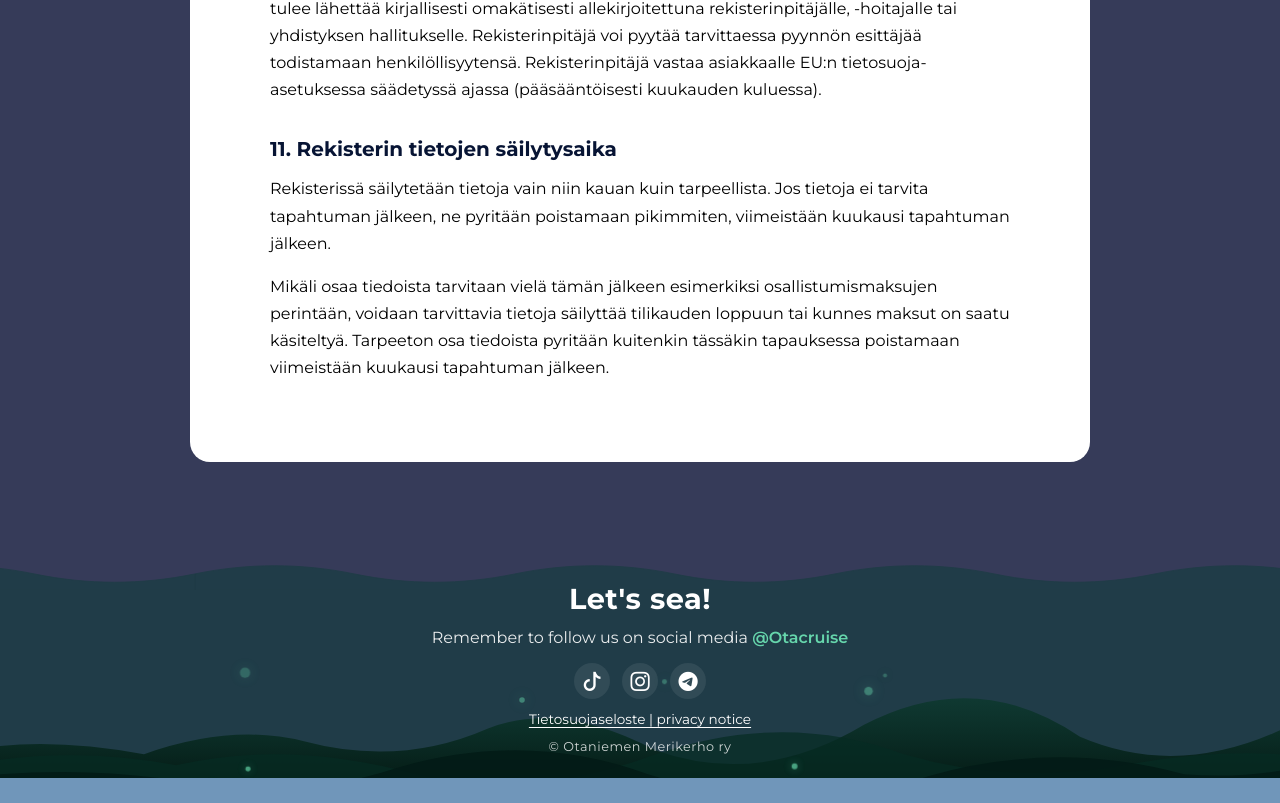
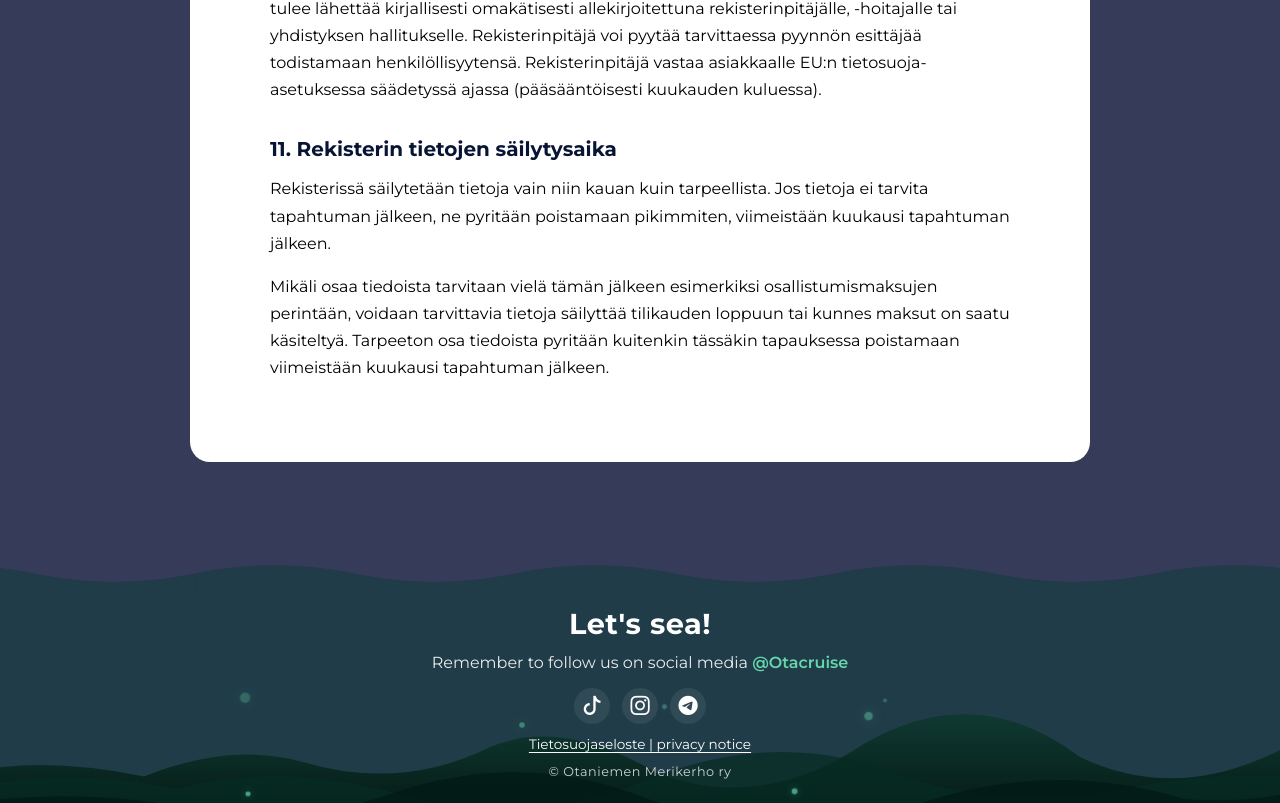
Before and after one commit to verkkomestari/otacruise, a React (Vite) app: page /privacy-notice in a window 1280 px wide. Shown: the part 2109-2912 px from the top of the page. Before the commit the page ends 2887 px from the top, so only its background shows below. Built offline with nearby package versions, Linux system fonts and the light colour scheme; a web font is replaced by a local one.

Commit message:
fix stuff

```diff
--- a/src/components/Footer.tsx
+++ b/src/components/Footer.tsx
@@ -23,11 +23,11 @@ const riseBubble = keyframes`
 const FooterWrapper = styled.footer`
   position: relative;
   width: 100%;
-  height: 220px;
+  min-height: 220px;
   display: flex;
   align-items: center;
   justify-content: center;
-  padding: 0 20px;
+  padding: 48px 20px 24px;
   background: transparent;
   color: #ffffff;
   overflow: hidden;
--- a/src/components/PrivacyPolicy.tsx
+++ b/src/components/PrivacyPolicy.tsx
@@ -23,6 +23,7 @@ const Title = styled.h1`
   color: ${({ theme }) => theme.colors.darkBlue};
   font-size: clamp(1.8rem, 4vw, 2.5rem);
   line-height: 1.2;
+  overflow-wrap: anywhere;
 `;
 
 const DocumentLink = styled.a`
```
